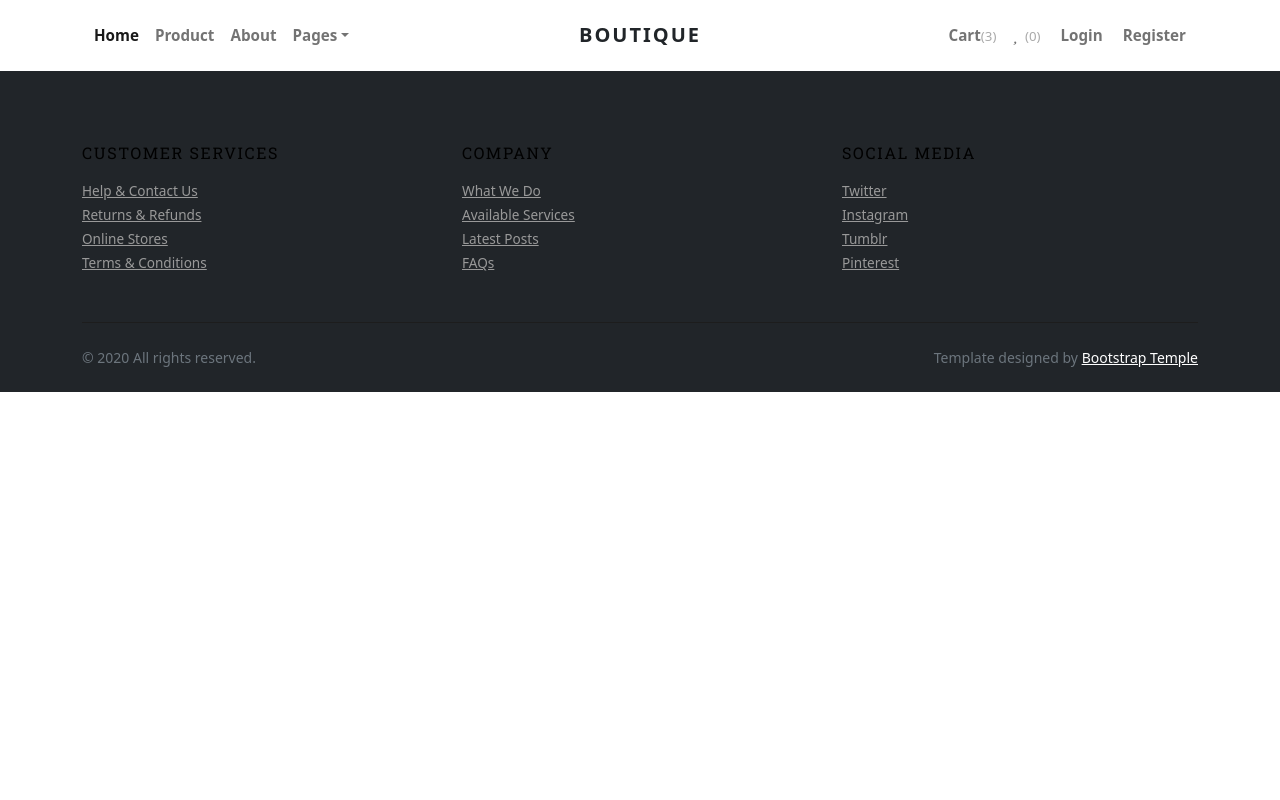
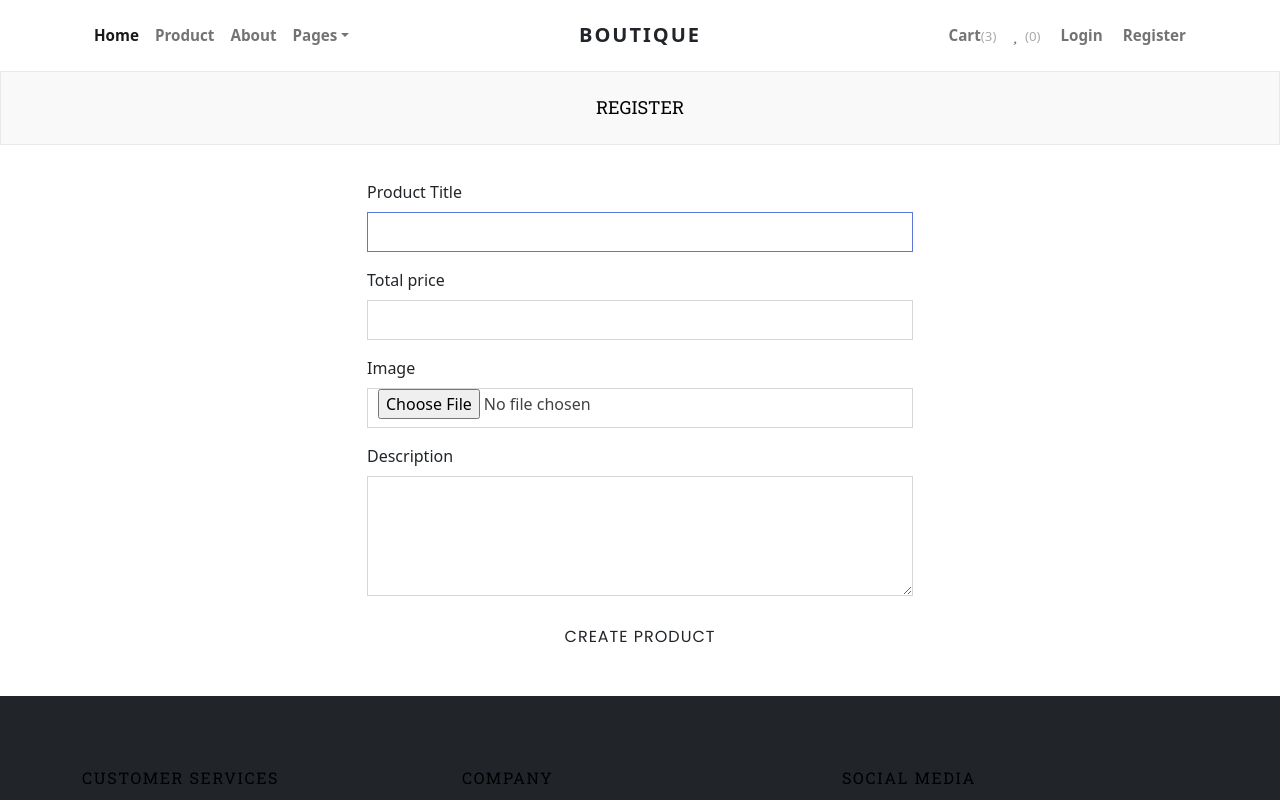
Before and after one commit to ahmedelbaiomy/E-commerce-angular, an Angular app: page /product in a window 1280 px wide. Before the commit this address led to /. Shown: the top 800 px of the page. Built offline with nearby package versions, Linux system fonts and the light colour scheme; a web font is replaced by a local one.

Commit message:
create product

```diff
--- a/src/app/app-routing.module.ts
+++ b/src/app/app-routing.module.ts
@@ -4,6 +4,7 @@ import { CartComponent } from './components/cart/cart.component';
 import { CheckoutComponent } from './components/checkout/checkout.component';
 import { HomeComponent } from './components/home/home.component';
 import { LoginComponent } from './components/login/login.component';
+import { ProductComponent } from './components/product/product.component';
 import { RegisterComponent } from './components/register/register.component';
 
 
@@ -12,7 +13,9 @@ const routes: Routes = [
    {path: 'cart', component:CartComponent},
    {path: 'checkout', component:CheckoutComponent},
    {path: 'login', component:LoginComponent},
-   {path: 'register', component:RegisterComponent}
+   {path: 'register', component:RegisterComponent},
+   {path: 'product', component:ProductComponent}
+
 
 
 ];
--- a/src/app/app.module.ts
+++ b/src/app/app.module.ts
@@ -10,6 +10,7 @@ import { CartComponent } from './components/cart/cart.component';
 import { CheckoutComponent } from './components/checkout/checkout.component';
 import { LoginComponent } from './components/login/login.component';
 import { RegisterComponent } from './components/register/register.component';
+import { ProductComponent } from './components/product/product.component';
 
 @NgModule({
   declarations: [
@@ -20,7 +21,8 @@ import { RegisterComponent } from './components/register/register.component';
     CartComponent,
     CheckoutComponent,
     LoginComponent,
-    RegisterComponent
+    RegisterComponent,
+    ProductComponent
     ],
   imports: [
     BrowserModule,
--- /dev/null
+++ b/src/app/components/product/product.component.html
@@ -0,0 +1,57 @@
+<!--Body Content-->
+<div id="page-content">
+    <!--Page Title-->
+    <div class="page section-header text-center">
+        <div class="page-title">
+            <div class="wrapper"><h1 class="page-width">Register</h1></div>
+          </div>
+    </div>
+    <!--End Page Title-->
+    <div class="container">
+        <div class="row">
+            <div class="col-12 col-sm-12 col-md-6 col-lg-6 main-col offset-md-3">
+                <div class="mb-4">
+                   <form method="post" action="#" id="CustomerLoginForm" accept-charset="UTF-8" class="contact-form">
+                      <div class="row">
+                        <div class="col-12 col-sm-12 col-md-12 col-lg-12">
+                            <div class="form-group">
+                                <label for="CustomerEmail">Product Title</label>
+                                <input type="text"  id="CustomerEmail" class="" autocorrect="off" autocapitalize="off" autofocus="">
+                            </div>
+                        </div>
+
+                        <div class="col-12 col-sm-12 col-md-12 col-lg-12">
+                            <div class="form-group">
+                                <label for="CustomerEmail">Total price</label>
+                                <input type="number"  id="CustomerEmail" class="" autocorrect="off" autocapitalize="off" autofocus="">
+                            </div>
+                        </div>
+
+                        <div class="col-12 col-sm-12 col-md-12 col-lg-12">
+                            <div class="form-group">
+                                <label for="CustomerEmail">Image</label>
+                                <input type="file" accept="image/png, image/gif, image/jpeg" id="CustomerEmail" class="" autocorrect="off" autocapitalize="off" autofocus="">
+                            </div>
+                        </div>
+
+                        <div class="col-12 col-sm-12 col-md-12 col-lg-12">
+                            <div class="form-group">
+                                <label for="CustomerEmail">Description</label>
+                                <textarea id="CustomerEmail" class="" autocorrect="off" autocapitalize="off" autofocus=""></textarea>
+                            </div>
+                        </div>
+
+                      </div>
+                      <div class="row">
+                        <div class="text-center col-12 col-sm-12 col-md-12 col-lg-12">
+                            <input type="submit" class="btn mb-3" value="Create product" routerLink="/home">
+                        </div>
+                     </div>
+                 </form>
+                </div>
+               </div>
+        </div>
+    </div>
+
+</div>
+<!--End Body Content-->
--- /dev/null
+++ b/src/app/components/product/product.component.ts
@@ -0,0 +1,15 @@
+import { Component, OnInit } from '@angular/core';
+
+@Component({
+  selector: 'app-product',
+  templateUrl: './product.component.html',
+  styleUrls: ['./product.component.css']
+})
+export class ProductComponent implements OnInit {
+
+  constructor() { }
+
+  ngOnInit(): void {
+  }
+
+}
```
Also changed, not shown: src/app/components/product/product.component.css (added).
